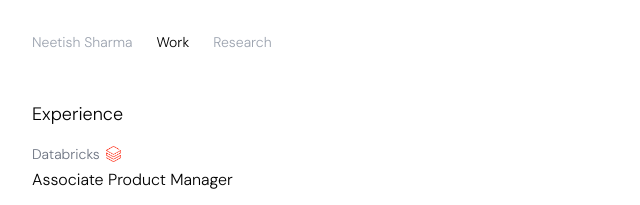
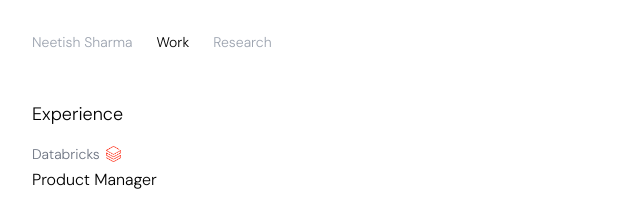
Before and after one commit to nstrike2/personal-website, a website: page work.html in a window 1280 px wide. Shown: the top 205 px of the page, 296-936 px from the left. Drawn offline with nearby package versions, Linux system fonts and the light colour scheme.

Commit message:
Adding Databricks experience

```diff
--- a/work.html
+++ b/work.html
@@ -76,7 +76,7 @@
               >
               <span class="custom-icon databricks-icon"></span>
             </div>
-            <div class="text-black">Associate Product Manager</div>
+            <div class="text-black">Product Manager</div>
           </div>
           <div>
             <div class="flex items-center text-gray-500 mb-1 text-sm">
```
